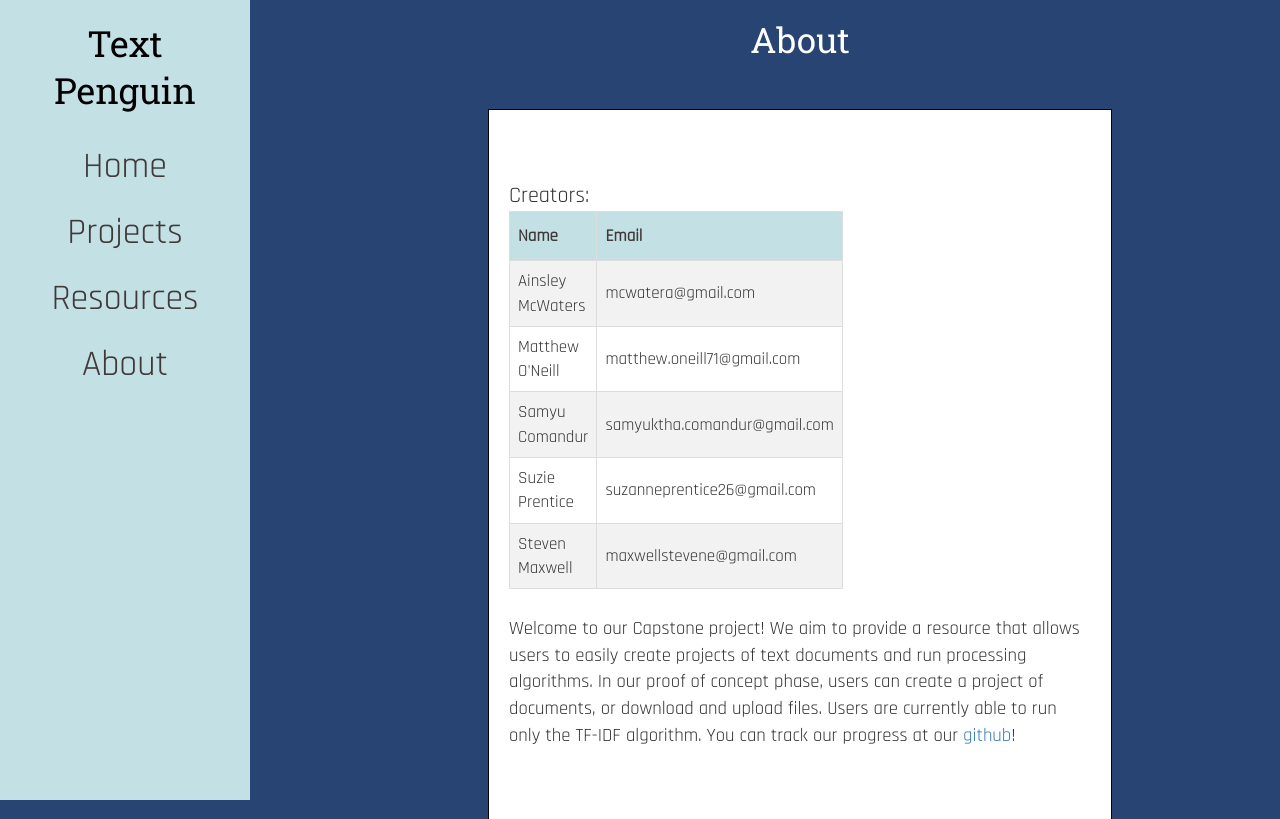
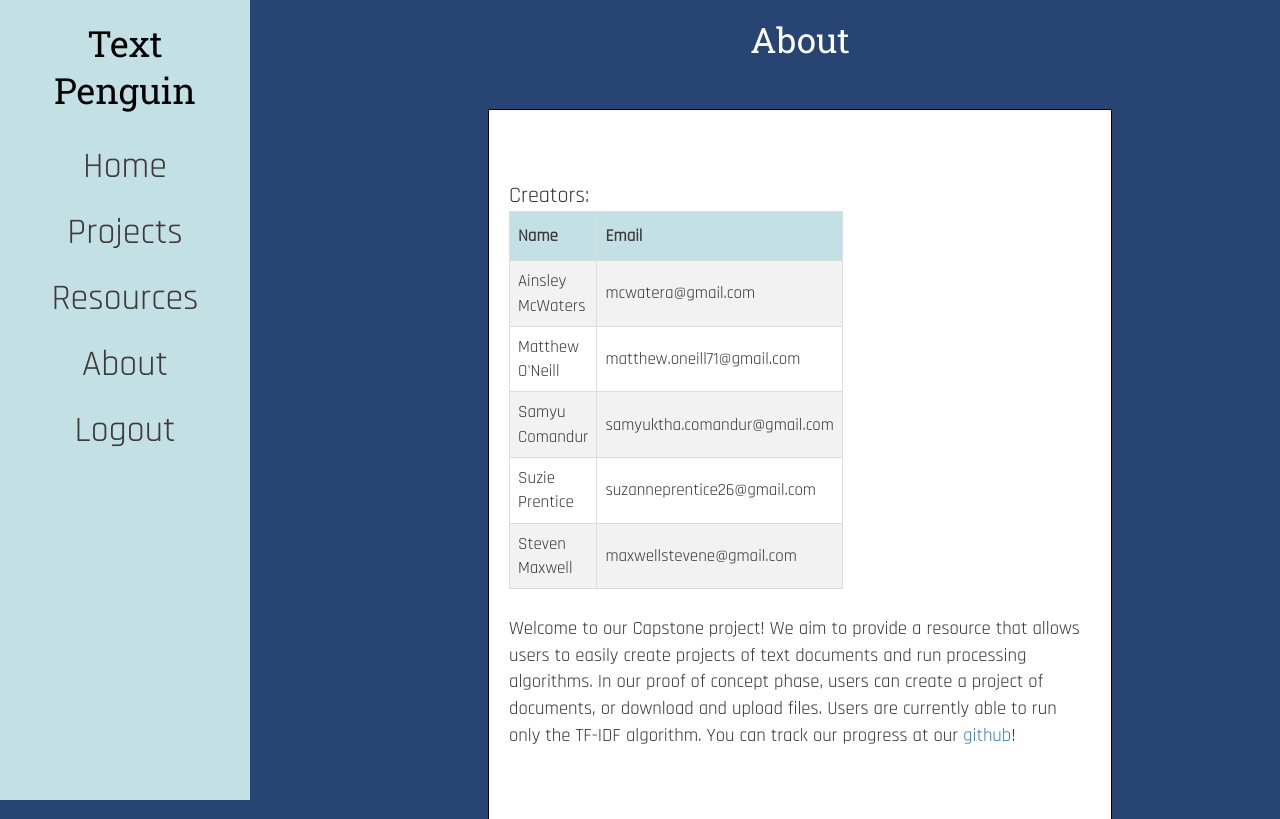
Before and after one commit to SCCapstone/ClubPenguinFanPage, a Django app: page /about/ in a window 1280 px wide. Shown: the top 819 px of the page. Run offline with Django 3.2, Linux system fonts and the light colour scheme; some libraries are stand-ins or nearby versions.

Commit message:
new deploy

```diff
--- a/templates/base.html
+++ b/templates/base.html
@@ -26,6 +26,9 @@
 			<li class="nav-item">
 				<a class="nav-link" href="/about">About</a>
 			</li>
+			<li class="nav-item">
+				<a class="nav-link" href="{% url 'logout' %}">Logout</a>
+			</li>
 		</ul>
 		{% block content %}
 		{% endblock %}
```
